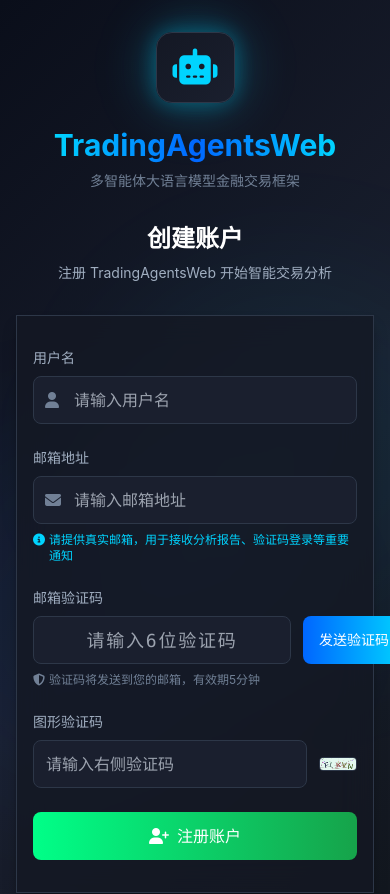
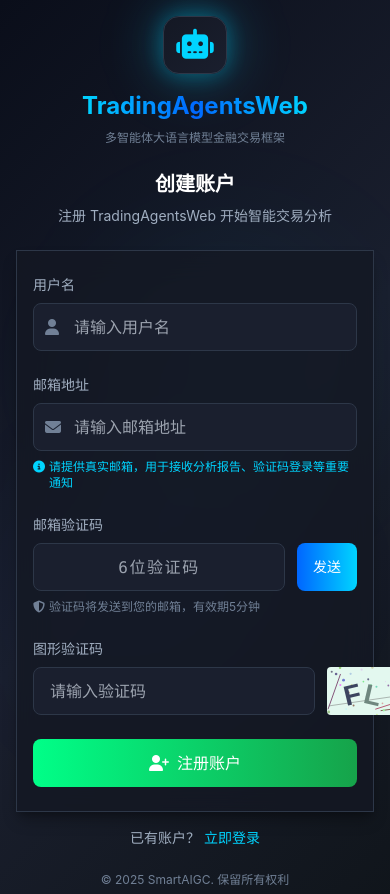
Before and after one commit to BSTester/TradingAgentsWeb, a Next.js app in the folder web/frontend/: page /register in a window 390 px wide. Shown: the top 894 px of the page. Built offline with nearby package versions, Linux system fonts and the light colour scheme; no server answers.

Commit message:
优化移动端样式

```diff
--- a/web/frontend/src/components/auth/AuthLayout.tsx
+++ b/web/frontend/src/components/auth/AuthLayout.tsx
@@ -21,46 +21,46 @@
   toggleLinkText
 }: AuthLayoutProps) {
   return (
-    <div className="min-h-screen bg-gradient-hero flex flex-col justify-center py-8 px-4 sm:py-12 sm:px-6 lg:px-8 relative overflow-hidden">
+    <div className="min-h-screen bg-gradient-hero flex flex-col justify-center py-4 px-4 sm:py-12 sm:px-6 lg:px-8 relative overflow-hidden">
       {/* Background decoration */}
       <div className="absolute inset-0 overflow-hidden">
-        <div className="absolute top-1/4 left-1/4 w-96 h-96 bg-accent-primary/5 rounded-full blur-3xl animate-float" />
-        <div className="absolute bottom-1/4 right-1/4 w-96 h-96 bg-accent-secondary/5 rounded-full blur-3xl animate-float" style={{ animationDelay: '1s' }} />
+        <div className="absolute top-1/4 left-1/4 w-64 h-64 sm:w-96 sm:h-96 bg-accent-primary/5 rounded-full blur-3xl animate-float" />
+        <div className="absolute bottom-1/4 right-1/4 w-64 h-64 sm:w-96 sm:h-96 bg-accent-secondary/5 rounded-full blur-3xl animate-float" style={{ animationDelay: '1s' }} />
       </div>
 
-      <div className="relative z-10 sm:mx-auto sm:w-full sm:max-w-md">
+      <div className="relative z-10 sm:mx-auto w-full sm:max-w-md">
         <Link href="/" className="block">
           <div className="flex justify-center cursor-pointer group">
             <div className="relative">
               <div className="absolute inset-0 bg-accent-primary/20 rounded-full blur-xl animate-glow-pulse" />
-              <div className="relative bg-gradient-to-br from-dark-secondary to-dark-tertiary p-4 rounded-2xl border border-dark-border shadow-glow-cyan">
-                <i className="fas fa-robot text-4xl text-accent-primary" />
+              <div className="relative bg-gradient-to-br from-dark-secondary to-dark-tertiary p-3 sm:p-4 rounded-2xl border border-dark-border shadow-glow-cyan">
+                <i className="fas fa-robot text-3xl sm:text-4xl text-accent-primary" />
               </div>
             </div>
           </div>
-          <h1 className="mt-6 text-center text-3xl md:text-4xl font-bold">
+          <h1 className="mt-4 sm:mt-6 text-center text-2xl sm:text-3xl md:text-4xl font-bold">
             <span className="bg-gradient-to-r from-accent-primary via-accent-secondary to-accent-primary bg-clip-text text-transparent">
               TradingAgentsWeb
             </span>
           </h1>
-          <p className="mt-2 text-center text-sm text-text-tertiary">
+          <p className="mt-2 text-center text-xs sm:text-sm text-text-tertiary px-2">
             多智能体大语言模型金融交易框架
           </p>
         </Link>
-        <h2 className="mt-8 text-center text-2xl md:text-3xl font-extrabold text-text-primary">
+        <h2 className="mt-6 sm:mt-8 text-center text-xl sm:text-2xl md:text-3xl font-extrabold text-text-primary">
           {title}
         </h2>
-        <p className="mt-2 text-center text-sm text-text-secondary">
+        <p className="mt-2 text-center text-sm text-text-secondary px-2">
           {subtitle}
         </p>
       </div>
 
-      <div className="relative z-10 mt-8 sm:mx-auto sm:w-full sm:max-w-md">
-        <div className="bg-dark-secondary/80 backdrop-blur-lg py-8 px-4 shadow-card-dark border border-dark-border sm:rounded-xl sm:px-10">
+      <div className="relative z-10 mt-6 sm:mt-8 sm:mx-auto w-full sm:max-w-md">
+        <div className="bg-dark-secondary/80 backdrop-blur-lg py-6 px-4 sm:py-8 shadow-card-dark border border-dark-border sm:rounded-xl sm:px-10">
           {children}
         </div>
 
-        <div className="mt-6 text-center">
+        <div className="mt-4 sm:mt-6 text-center px-2">
           <p className="text-sm text-text-secondary">
             {toggleText}{' '}
             <Link
@@ -73,7 +73,7 @@
         </div>
       </div>
 
-      <div className="relative z-10 mt-8 text-center space-y-3">
+      <div className="relative z-10 mt-6 sm:mt-8 text-center space-y-2 sm:space-y-3 px-4">
         <p className="text-xs text-text-tertiary">
           © {new Date().getFullYear()} SmartAIGC. 保留所有权利
         </p>
--- a/web/frontend/src/components/auth/CaptchaImage.tsx
+++ b/web/frontend/src/components/auth/CaptchaImage.tsx
@@ -151,7 +151,8 @@
           ref={canvasRef}
           width={width}
           height={height}
-          className="rounded border border-dark-border cursor-pointer bg-dark-tertiary hover:border-accent-primary transition-colors"
+          className="rounded cursor-pointer bg-dark-tertiary hover:opacity-90 transition-opacity"
+          style={{ display: 'block', height: `${height}px`, width: `${width}px` }}
           onClick={() => { void regenerate(); }}
           aria-label="点击刷新验证码"
           title="点击刷新验证码"
--- a/web/frontend/src/components/auth/LoginForm.tsx
+++ b/web/frontend/src/components/auth/LoginForm.tsx
@@ -146,26 +146,28 @@
         <button
           type="button"
           onClick={() => setLoginMode('password')}
-          className={`flex-1 py-2 px-4 rounded-md text-sm font-medium transition-all ${
+          className={`flex-1 py-2 px-2 sm:px-4 rounded-md text-xs sm:text-sm font-medium transition-all ${
             loginMode === 'password'
               ? 'bg-gradient-to-r from-accent-primary to-accent-secondary text-white shadow-glow-cyan'
               : 'text-text-secondary hover:text-text-primary'
           }`}
         >
-          <i className="fas fa-key mr-2" />
-          密码登录
+          <i className="fas fa-key mr-1 sm:mr-2" />
+          <span className="hidden xs:inline">密码登录</span>
+          <span className="xs:hidden">密码</span>
         </button>
         <button
           type="button"
           onClick={() => setLoginMode('email')}
-          className={`flex-1 py-2 px-4 rounded-md text-sm font-medium transition-all ${
+          className={`flex-1 py-2 px-2 sm:px-4 rounded-md text-xs sm:text-sm font-medium transition-all ${
             loginMode === 'email'
               ? 'bg-gradient-to-r from-accent-primary to-accent-secondary text-white shadow-glow-cyan'
               : 'text-text-secondary hover:text-text-primary'
           }`}
         >
-          <i className="fas fa-envelope mr-2" />
-          邮箱验证码
+          <i className="fas fa-envelope mr-1 sm:mr-2" />
+          <span className="hidden xs:inline">邮箱验证码</span>
+          <span className="xs:hidden">验证码</span>
         </button>
       </div>
 
@@ -225,16 +227,16 @@
             <label className="block text-sm font-medium text-text-secondary mb-2">
               图形验证码
             </label>
-            <div className="flex items-center gap-3">
+            <div className="flex flex-row items-center gap-3">
               <input
                 type="text"
                 value={captchaInput}
                 onChange={(e) => setCaptchaInput(e.target.value)}
-                placeholder="请输入右侧验证码"
-                className="flex-1 h-12 px-3 bg-dark-tertiary border border-dark-border text-white rounded-lg focus:outline-none focus:ring-2 focus:ring-accent-primary transition-all"
+                placeholder="请输入验证码"
+                className="flex-1 h-12 px-4 bg-dark-tertiary border border-dark-border text-white rounded-lg focus:outline-none focus:ring-2 focus:ring-accent-primary transition-all"
                 required
               />
-              <div className="flex items-center gap-2">
+              <div className="flex items-center flex-shrink-0">
                 <CaptchaImage key={captchaKey} onIdChange={setCaptchaId} height={48} />
               </div>
             </div>
@@ -287,14 +289,14 @@
             <label htmlFor="code" className="block text-sm font-medium text-text-secondary mb-2">
               邮箱验证码
             </label>
-            <div className="flex items-center gap-3">
+            <div className="flex flex-row items-center gap-3">
               <input
                 type="text"
                 id="code"
                 value={verificationCode}
                 onChange={(e) => setVerificationCode(e.target.value.replace(/\D/g, '').slice(0, 6))}
-                className="flex-1 h-12 px-3 bg-dark-tertiary border border-dark-border text-white rounded-lg focus:outline-none focus:ring-2 focus:ring-accent-primary focus:border-accent-primary transition-all text-center text-lg tracking-widest font-mono"
-                placeholder="请输入6位验证码"
+                className="flex-1 h-12 px-4 bg-dark-tertiary border border-dark-border text-white rounded-lg focus:outline-none focus:ring-2 focus:ring-accent-primary focus:border-accent-primary transition-all text-center tracking-widest font-mono"
+                placeholder="6位验证码"
                 maxLength={6}
                 required
               />
@@ -302,17 +304,21 @@
                 type="button"
                 onClick={handleSendCode}
                 disabled={countdown > 0 || isSendingCode}
-                className="px-4 h-12 bg-gradient-to-r from-accent-secondary to-accent-primary text-white rounded-lg hover:shadow-glow-cyan focus:outline-none focus:ring-2 focus:ring-accent-primary disabled:opacity-50 disabled:cursor-not-allowed transition-all whitespace-nowrap text-sm"
+                className="px-4 h-12 bg-gradient-to-r from-accent-secondary to-accent-primary text-white rounded-lg hover:shadow-glow-cyan focus:outline-none focus:ring-2 focus:ring-accent-primary disabled:opacity-50 disabled:cursor-not-allowed transition-all whitespace-nowrap text-sm flex-shrink-0"
               >
                 {isSendingCode ? (
                   <>
                     <i className="fas fa-spinner fa-spin mr-1" />
-                    发送中
+                    <span className="hidden xs:inline">发送中</span>
+                    <span className="xs:hidden">发送中</span>
                   </>
                 ) : countdown > 0 ? (
-                  `${countdown}秒后重试`
+                  <span className="text-xs xs:text-sm">{countdown}秒</span>
                 ) : (
-                  '发送验证码'
+                  <>
+                    <span className="hidden xs:inline">发送验证码</span>
+                    <span className="xs:hidden">发送</span>
+                  </>
                 )}
               </button>
             </div>
@@ -322,16 +328,16 @@
             <label className="block text-sm font-medium text-text-secondary mb-2">
               图形验证码
             </label>
-            <div className="flex items-center gap-3">
+            <div className="flex flex-row items-center gap-3">
               <input
                 type="text"
                 value={captchaInput}
                 onChange={(e) => setCaptchaInput(e.target.value)}
-                placeholder="请输入右侧验证码"
-                className="flex-1 h-12 px-3 bg-dark-tertiary border border-dark-border text-white rounded-lg focus:outline-none focus:ring-2 focus:ring-accent-primary transition-all"
+                placeholder="请输入验证码"
+                className="flex-1 h-12 px-4 bg-dark-tertiary border border-dark-border text-white rounded-lg focus:outline-none focus:ring-2 focus:ring-accent-primary focus:border-accent-primary transition-all"
                 required
               />
-              <div className="flex items-center gap-2">
+              <div className="flex items-center flex-shrink-0">
                 <CaptchaImage key={captchaKey} onIdChange={setCaptchaId} height={48} />
               </div>
             </div>
--- a/web/frontend/src/components/auth/RegisterForm.tsx
+++ b/web/frontend/src/components/auth/RegisterForm.tsx
@@ -182,14 +182,14 @@
           <label htmlFor="emailCode" className="block text-sm font-medium text-text-secondary mb-2">
             邮箱验证码
           </label>
-          <div className="flex items-center gap-3">
+          <div className="flex flex-row items-center gap-3">
             <input
               type="text"
               id="emailCode"
               value={emailVerificationCode}
               onChange={(e) => setEmailVerificationCode(e.target.value.replace(/\D/g, '').slice(0, 6))}
-              className="flex-1 h-12 px-3 bg-dark-tertiary border border-dark-border text-white rounded-lg focus:outline-none focus:ring-2 focus:ring-accent-primary focus:border-accent-primary transition-all text-center text-lg tracking-widest font-mono"
-              placeholder="请输入6位验证码"
+              className="flex-1 h-12 px-4 bg-dark-tertiary border border-dark-border text-white rounded-lg focus:outline-none focus:ring-2 focus:ring-accent-primary focus:border-accent-primary transition-all text-center tracking-widest font-mono"
+              placeholder="6位验证码"
               maxLength={6}
               required
             />
@@ -197,17 +197,21 @@
               type="button"
               onClick={handleSendEmailCode}
               disabled={countdown > 0 || isSendingCode}
-              className="px-4 h-12 bg-gradient-to-r from-accent-secondary to-accent-primary text-white rounded-lg hover:shadow-glow-cyan focus:outline-none focus:ring-2 focus:ring-accent-primary disabled:opacity-50 disabled:cursor-not-allowed transition-all whitespace-nowrap text-sm"
+              className="px-4 h-12 bg-gradient-to-r from-accent-secondary to-accent-primary text-white rounded-lg hover:shadow-glow-cyan focus:outline-none focus:ring-2 focus:ring-accent-primary disabled:opacity-50 disabled:cursor-not-allowed transition-all whitespace-nowrap text-sm flex-shrink-0"
             >
               {isSendingCode ? (
                 <>
                   <i className="fas fa-spinner fa-spin mr-1" />
-                  发送中
+                  <span className="hidden xs:inline">发送中</span>
+                  <span className="xs:hidden">发送中</span>
                 </>
               ) : countdown > 0 ? (
-                `${countdown}秒后重试`
+                <span className="text-xs xs:text-sm">{countdown}秒</span>
               ) : (
-                '发送验证码'
+                <>
+                  <span className="hidden xs:inline">发送验证码</span>
+                  <span className="xs:hidden">发送</span>
+                </>
               )}
             </button>
           </div>
@@ -221,16 +225,16 @@
           <label className="block text-sm font-medium text-text-secondary mb-2">
             图形验证码
           </label>
-          <div className="flex items-center gap-3">
+          <div className="flex flex-row items-center gap-3">
             <input
               type="text"
               value={captchaInput}
               onChange={(e) => setCaptchaInput(e.target.value)}
-              placeholder="请输入右侧验证码"
-              className="flex-1 h-12 px-3 bg-dark-tertiary border border-dark-border text-white rounded-lg focus:outline-none focus:ring-2 focus:ring-accent-primary transition-all"
+              placeholder="请输入验证码"
+              className="flex-1 h-12 px-4 bg-dark-tertiary border border-dark-border text-white rounded-lg focus:outline-none focus:ring-2 focus:ring-accent-primary focus:border-accent-primary transition-all"
               required
             />
-            <div className="flex items-center gap-2">
+            <div className="flex items-center flex-shrink-0">
               <CaptchaImage key={captchaKey} onIdChange={setCaptchaId} height={48} />
             </div>
           </div>
```
